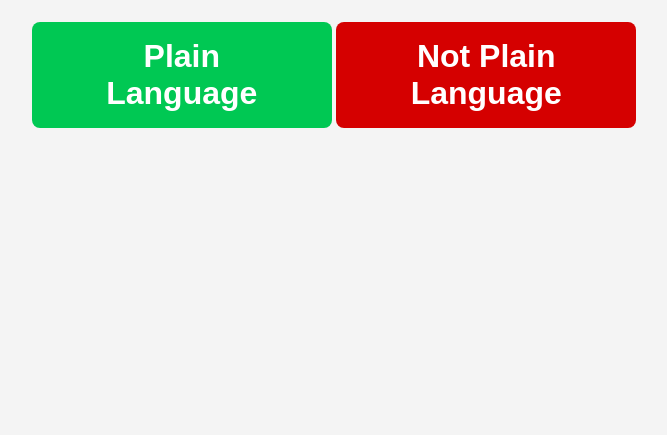
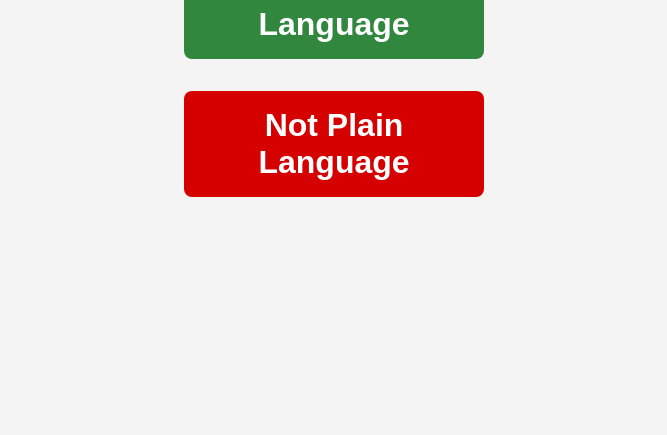
Before and after one commit to Grouchy-Lawn-Chair/plain-language-vote, a plain HTML site: page index.html in a window 1280 px wide. Shown: the part 365-800 px from the top of the page, without its empty margins (306-973 px from the left). Drawn offline with Linux system fonts and the light colour scheme.

Commit message:
Update index.html

```diff
--- a/index.html
+++ b/index.html
@@ -14,11 +14,14 @@
     }
     body {
       background-color: #f4f4f4;
+      text-align: center;
+    }
+    #voteScreen {
       display: flex;
+      flex-direction: column;
       justify-content: center;
       align-items: center;
-      flex-direction: column;
-      text-align: center;
+      height: 100vh;
     }
     .button {
       font-size: 2rem;
@@ -32,7 +35,7 @@
       max-width: 300px;
     }
     .plain {
-      background-color: #00c853;
+      background-color: #30873D;
       color: #ffffff;
     }
     .not {
@@ -81,7 +84,7 @@
     const resultEl = document.getElementById('result');
 
     document.getElementById('plainBtn').addEventListener('click', function () {
-      showVote('✅ It is plain language', '#00c853');
+      showVote('✅ It is plain language', '#30873D');
     });
 
     document.getElementById('notBtn').addEventListener('click', function () {
```
